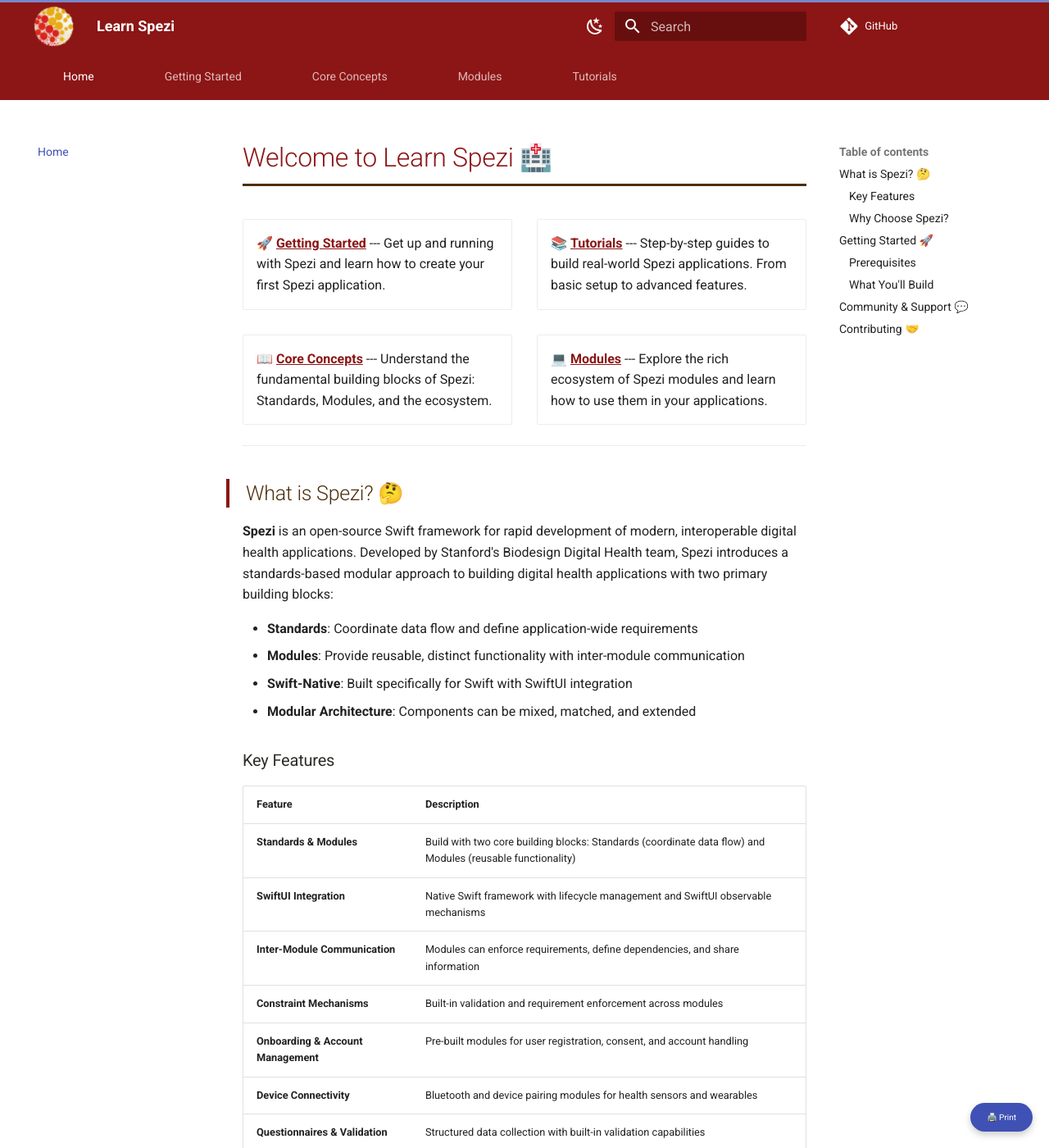
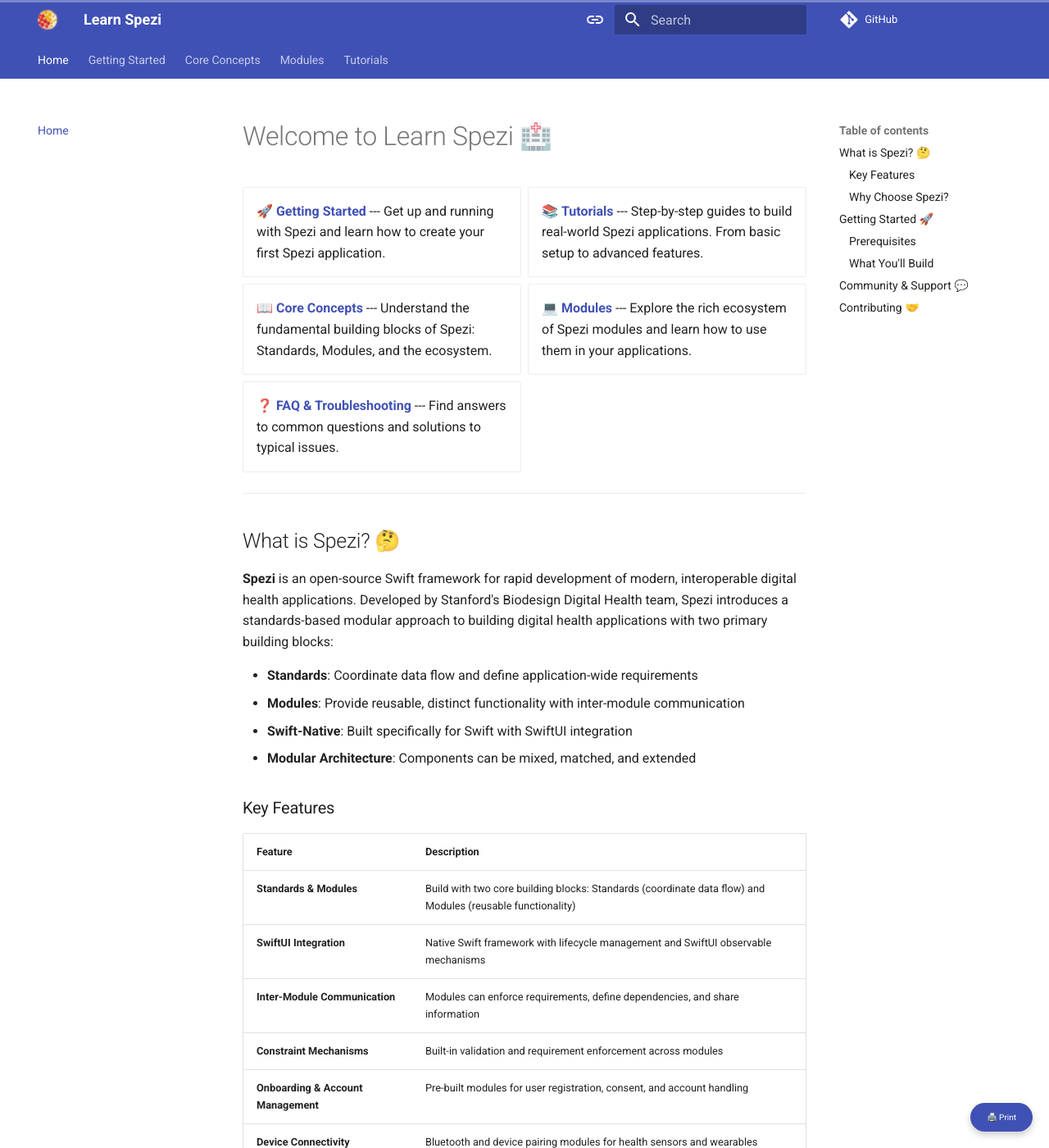
Before and after one commit to StanfordSpezi/learnspezi, an MkDocs documentation site: the page built from docs/index.md, in a window 1280 px wide and 1400 px high. Shown: the whole window at 82% size. Built offline with MkDocs 1.6.1 and Material for MkDocs 9.7.7, drawn with Linux system fonts in a browser that asks for light colours; comment, search, counter and statistics services are not loaded.

```diff
--- a/docs/index.md
+++ b/docs/index.md
@@ -17,6 +17,10 @@
 -   💻 **[Modules](modules/overview.md)**
     ---
     Explore the rich ecosystem of Spezi modules and learn how to use them in your applications.
+
+-   ❓ **[FAQ & Troubleshooting](faq/overview.md)**
+    ---
+    Find answers to common questions and solutions to typical issues.
 
 </div>
 
--- a/docs/stylesheets/extra.css
+++ /dev/null
@@ -1,94 +0,0 @@
-/* Custom styles for Learn Spezi tutorial website - Stanford color scheme */
-
-:root {
-    --stanford-red: #8C1515;
-    --stanford-oak: #4D2E0B;
-    --stanford-black: #2E2D29;
-    --stanford-white: #FFFFFF;
-}
-
-/* Enhanced typography */
-.md-content h1 {
-    color: var(--stanford-red);
-    border-bottom: 3px solid var(--stanford-oak);
-    padding-bottom: 0.5rem;
-}
-
-.md-content h2 {
-    color: var(--stanford-oak);
-    border-left: 4px solid var(--stanford-red);
-    padding-left: 1rem;
-    margin-left: -1rem;
-}
-
-.md-content h3 {
-    color: var(--stanford-black);
-}
-
-/* Links */
-.md-content a {
-    color: var(--stanford-red);
-    text-decoration: underline;
-    transition: color 0.2s;
-}
-.md-content a:hover {
-    color: var(--stanford-oak);
-}
-
-/* Enhanced cards */
-.grid.cards {
-    gap: 1.5rem;
-}
-
-.grid.cards > * {
-    border-radius: 12px;
-    border: 1px solid #e0e0e0;
-    box-shadow: 0 4px 6px rgba(140,21,21,0.08);
-    transition: transform 0.2s ease, box-shadow 0.2s ease;
-    background: #fff8f6;
-}
-
-.grid.cards > *:hover {
-    transform: translateY(-2px);
-    box-shadow: 0 8px 12px rgba(140,21,21,0.15);
-}
-
-/* Stanford-style Navbar */
-.md-header, .md-header__inner, .md-tabs {
-    background-color: var(--stanford-red) !important;
-    color: var(--stanford-white) !important;
-}
-.md-header a, .md-header__button, .md-tabs__link {
-    color: var(--stanford-white) !important;
-}
-.md-header a:hover, .md-header__button:hover, .md-tabs__link:hover {
-    background-color: var(--stanford-oak) !important;
-    color: var(--stanford-white) !important;
-}
-.md-header__topic {
-    color: var(--stanford-white) !important;
-}
-
-/* Top navbar tabs padding */
-.md-tabs__link {
-    padding: 1rem 1.5rem !important;
-    margin: 0 0.05rem;
-    border-radius: 4px;
-    transition: background-color 0.2s ease;
-}
-
-.md-tabs__item {
-    height: auto !important;
-}
-
-/* Logo sizing */
-.md-header__button.md-logo img,
-.md-header__button.md-logo svg {
-    height: 48px !important;
-    width: auto !important;
-}
-
-.md-header__button.md-logo {
-    margin: 0.2rem !important;
-    padding: 0.2rem !important;
-}
--- a/mkdocs.yml
+++ b/mkdocs.yml
@@ -10,29 +10,24 @@ theme:
   logo: assets/logo.png
   favicon: assets/favicon.ico
   palette:
-    - scheme: default
-      primary: custom-stanford-red
-      accent: custom-oak-brown
+    - media: "(prefers-color-scheme)"
       toggle:
-        icon: material/weather-night
+        icon: material/link
+        name: Switch to light mode
+    - media: "(prefers-color-scheme: light)"
+      scheme: default
+      primary: indigo
+      accent: indigo
+      toggle:
+        icon: material/toggle-switch
         name: Switch to dark mode
-      # Custom Stanford colors
-      colors:
-        custom-stanford-red: '#8C1515'
-        custom-oak-brown: '#4D2E0B'
-        custom-black: '#2E2D29'
-        custom-white: '#FFFFFF'
-    - scheme: slate
-      primary: custom-stanford-red
-      accent: custom-oak-brown
+    - media: "(prefers-color-scheme: dark)"
+      scheme: slate
+      primary: black
+      accent: indigo
       toggle:
-        icon: material/weather-sunny
-        name: Switch to light mode
-      colors:
-        custom-stanford-red: '#8C1515'
-        custom-oak-brown: '#4D2E0B'
-        custom-black: '#2E2D29'
-        custom-white: '#FFFFFF'
+        icon: material/toggle-switch-off
+        name: Switch to system preference
   features:
     - navigation.tabs
     - navigation.sections
@@ -71,6 +66,7 @@ markdown_extensions:
 
 plugins:
   - search
+  - git-authors
 
 nav:
   - Home: index.md
```
Also changed, not shown: README.md (+0 -23 lines).
